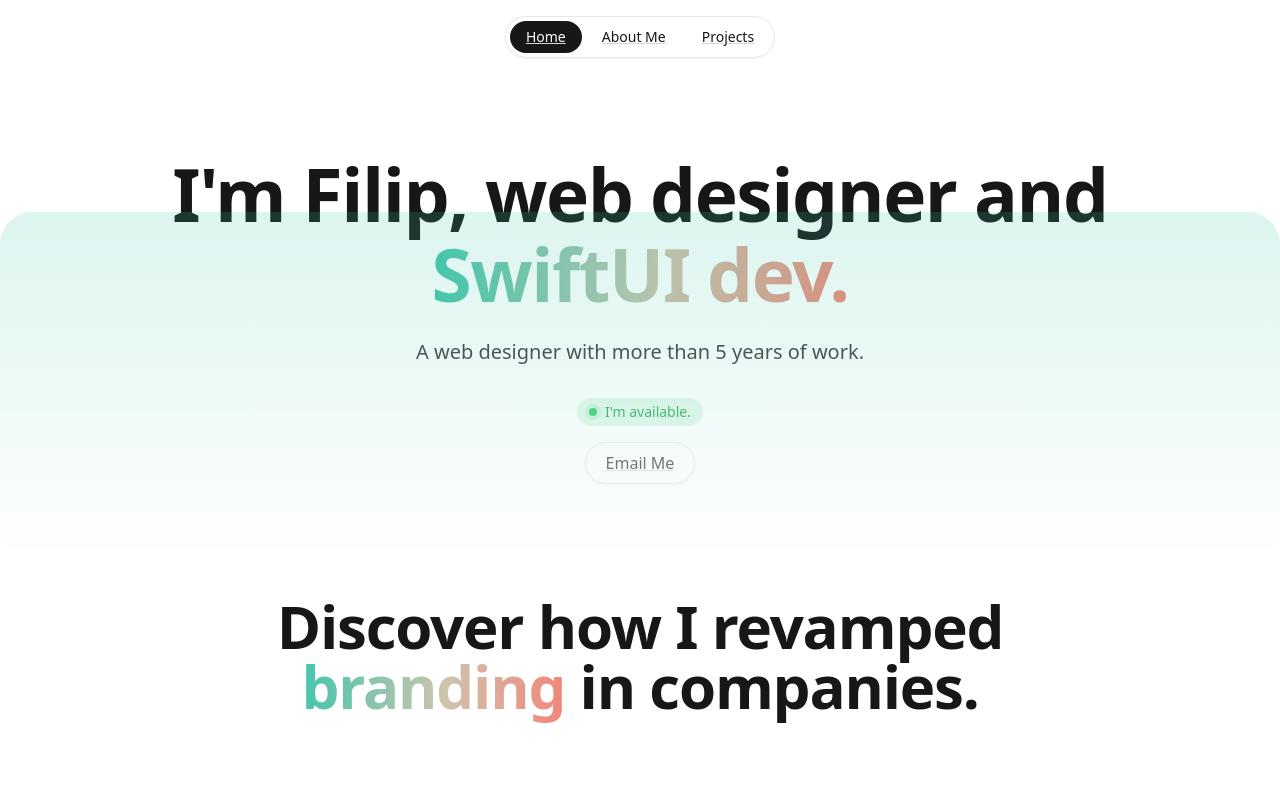
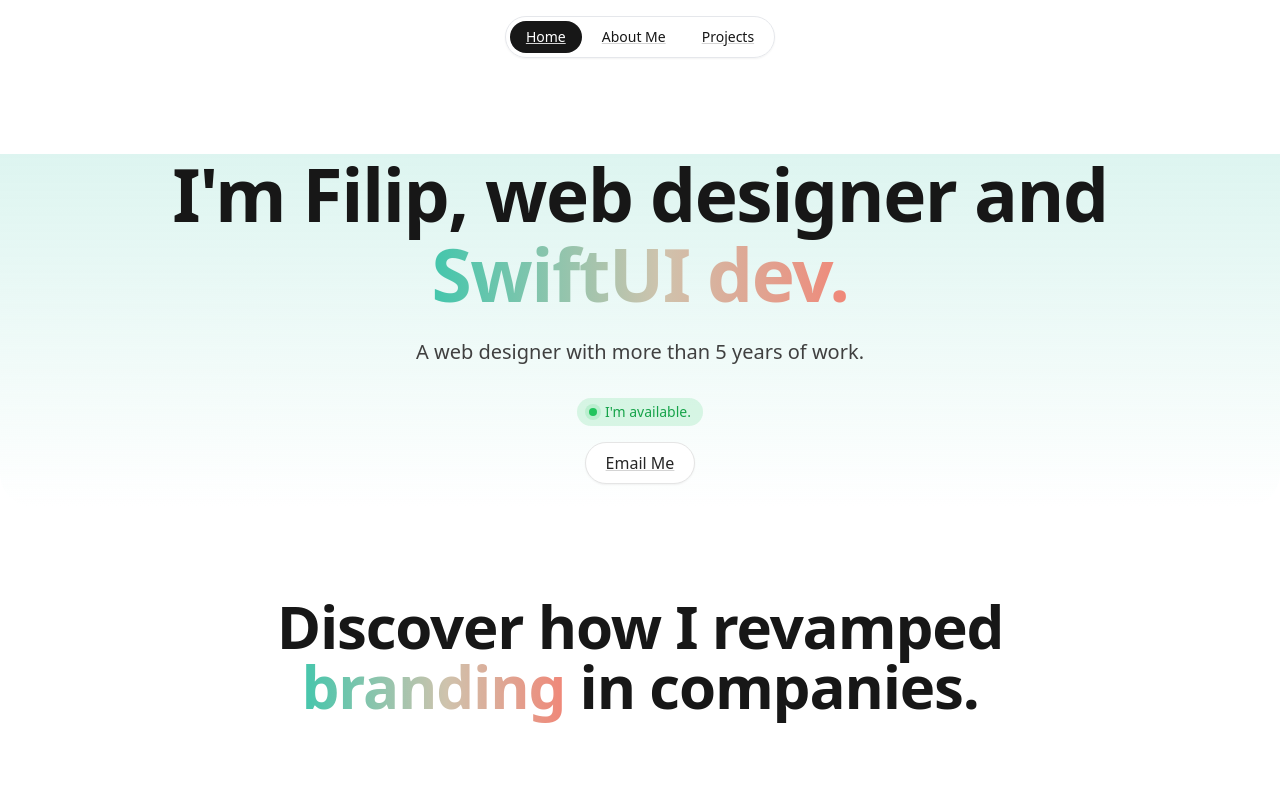
Before and after one commit to FBukovina/bukovinafilip-next, a Next.js app: page / in a window 1280 px wide. Shown: the top 800 px of the page. Built offline with nearby package versions, Linux system fonts and the light colour scheme.

Commit message:
style: reposition hero gradient

```diff
--- a/app/globals.css
+++ b/app/globals.css
@@ -61,14 +61,15 @@
   position: absolute;
   left: 0;
   right: 0;
-  bottom: -5rem;
+  top: 0;
   height: 22rem;
   margin-left: auto;
   margin-right: auto;
   max-width: 96rem;
-  border-radius: 2rem;
+  border-radius: 0 0 2rem 2rem;
   background: linear-gradient(180deg, rgba(67,198,172,0.18) 0%, rgba(67,198,172,0.12) 35%, rgba(255,255,255,0.6) 100%);
   filter: blur(0.2px);
+  pointer-events: none;
 }
 
 .gradient-surface {
--- a/app/page.tsx
+++ b/app/page.tsx
@@ -1,4 +1,3 @@
-import CTA from '@/components/CTA'
 import QnA from '@/components/QnA'
 import Reveal from '@/components/Reveal'
 
@@ -6,6 +5,7 @@
   return (
     <>
       <section className="relative">
+        <div className="hero-swoosh" aria-hidden="true" />
         <div className="container mt-28 grid gap-6">
           <Reveal>
             <h1 className="hero-title text-center">I'm Filip, web designer and <span className="text-gradient">SwiftUI dev.</span></h1>
@@ -20,7 +20,6 @@
             </div>
           </Reveal>
         </div>
-        <div className="hero-swoosh" aria-hidden="true" />
       </section>
 
       <section className="container my-28 text-center">
```
